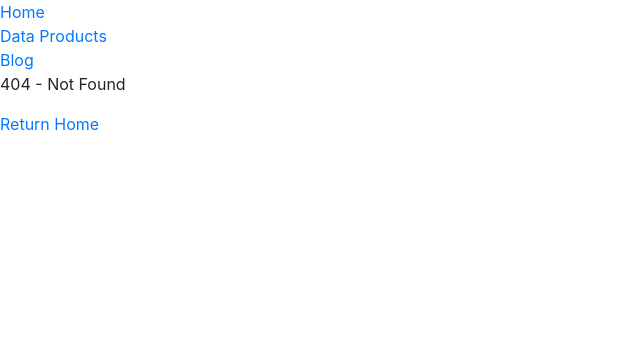
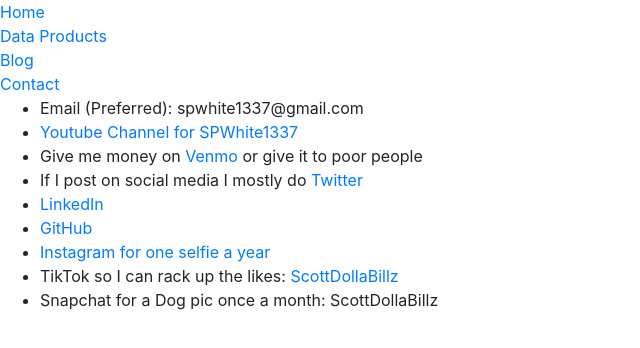
Before and after one commit to spwhite1337/website, a Vue app in the folder frontend/: page /Contact in a window 1280 px wide. Before the commit this address had no page. Shown: the top 348 px of the page, without its empty margins (0-640 px from the left). Built offline with nearby package versions, Linux system fonts and the light colour scheme.

Commit message:
Add a contact page

```diff
--- a/frontend/src/App.vue
+++ b/frontend/src/App.vue
@@ -5,6 +5,8 @@
     <router-link to="./DataProducts">Data Products</router-link>
     <br>
     <router-link to="./Blog">Blog</router-link>
+    <br>
+    <router-link to="./Contact">Contact</router-link>
     <br>
     <router-view></router-view>
   </div>
--- /dev/null
+++ b/frontend/src/components/Contact.vue
@@ -0,0 +1,19 @@
+<template>
+    <ul>
+        <li>Email (Preferred): spwhite1337@gmail.com</li>
+        <li><a href="https://www.youtube.com/user/spwhite1337">Youtube Channel for SPWhite1337</a></li>
+        <li>Give me money on <a href="https://venmo.com/hubba">Venmo</a> or give it to poor people</li>
+        <li>If I post on social media I mostly do
+            <a href="https://twitter.com/ScottDollaBillz" target="_blank">Twitter</a>
+        </li>
+        <li><a href="https://www.linkedin.com/in/scott-p-white/" target="_blank">LinkedIn</a></li>
+        <li><a href="https://github.com/spwhite1337" target="_blank">GitHub</a></li>
+        <li><a href="https://www.instagram.com/scottdollabills/" target="_blank">
+            Instagram for one selfie a year</a>
+        </li>
+        <li>TikTok so I can rack up the likes:
+            <a href="https://www.tiktok.com/@scottdollabillz" target="_blank">ScottDollaBillz</a>
+        </li>
+        <li>Snapchat for a Dog pic once a month: ScottDollaBillz</li>
+    </ul>
+</template>
--- a/frontend/src/components/Home.vue
+++ b/frontend/src/components/Home.vue
@@ -1,6 +1,5 @@
 <template>
   <div>
     <p>Scott P. White's page</p>
-
   </div>
 </template>
--- a/frontend/src/router/index.js
+++ b/frontend/src/router/index.js
@@ -3,6 +3,7 @@ import Router from 'vue-router'
 import DataProducts from '@/components/DataProducts.vue'
 import Home from '@/components/Home.vue'
 import Blog from '@/components/Blog.vue'
+import Contact from '@/components/Contact.vue'
 import NotFound from '@/components/NotFound.vue'
 
 Vue.use(Router)
@@ -13,6 +14,7 @@ export default new Router({
         { path: '/', name: 'home', component: Home },
         { path: '/DataProducts', name: 'DataProducts', component: DataProducts },
         { path: '/Blog', name: 'Blog', component: Blog },
+        { path: '/Contact', name: 'Contact', component: Contact },
         { path: '*', name: 'NotFound', component: NotFound }
     ]
 })
```
